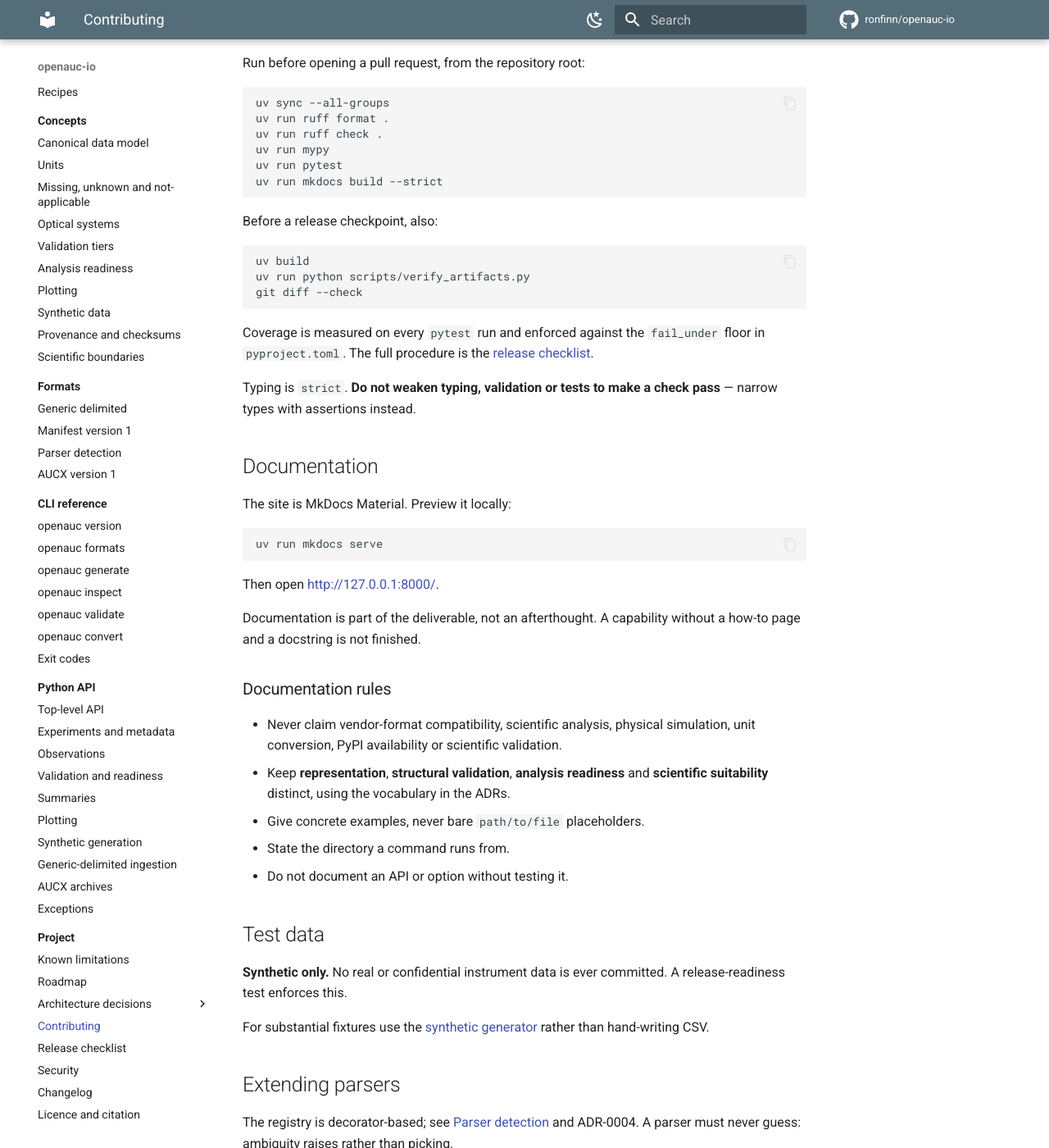
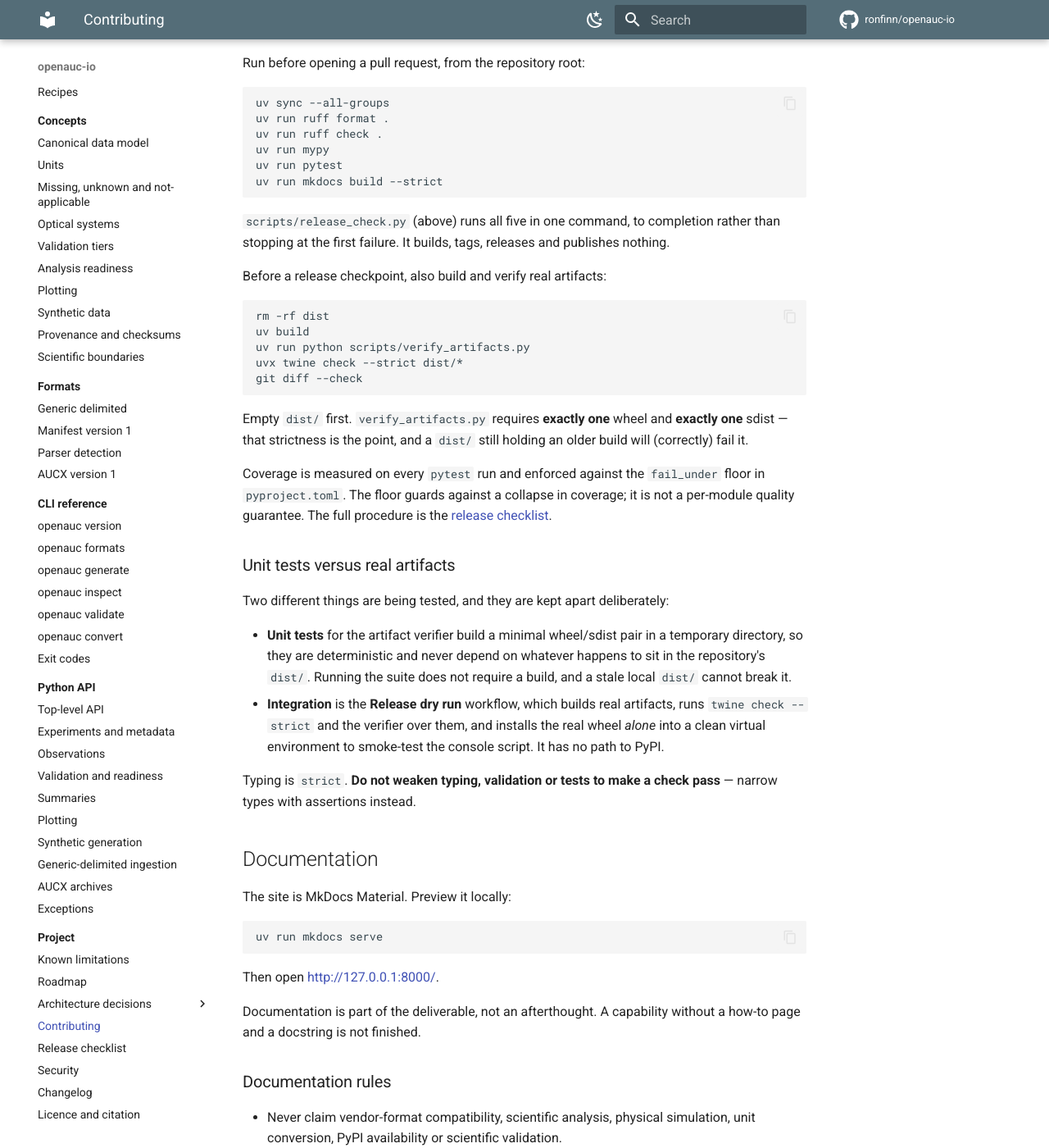
Before and after one commit to ronfinn/openauc-io, an MkDocs documentation site: the page built from docs/project/contributing.md, in a window 1280 px wide and 1400 px high, scrolled down 2156 px. Shown: the whole window at 82% size. Built offline with MkDocs 1.6.1 and Material for MkDocs 9.7.7, drawn with Linux system fonts in a browser that asks for light colours; comment, search, counter and statistics services are not loaded.

Commit message:
docs: post-Phase-9 audit — correct coverage claim, document release boundaries
Bring the documentation back into agreement with the repository after
Phase 9 and the artifact-test isolation fix.

- limitations.md: the "coverage is informational, no fail_under gate in
  CI" claim was stale — fail_under is enforced on every pytest run. State
  the floor accurately and what it does not mean (global, no per-file
  component, certifies nothing scientific). Add the verifier's
  exactly-one-wheel/sdist requirement, release_check.py's source-only
  boundary, and the dry run's single-platform scope.
- roadmap.md: "Six are resolved" while Q1-Q7 were all marked resolved ->
  "All seven". Add a next-milestone section (0.1.0a1, unpublished) and
  classify post-Phase-9 release hardening as follow-up, not a phase.
- contributing.md: rm -rf dist before uv build, twine check --strict, and
  why deterministic unit fixtures are kept apart from real-artifact
  integration testing.
- README.md: surface release_check.py, stating it publishes nothing.
- development-log/0011: record the audit and the rejected alternatives.

No package code changes. Nothing built, tagged, released or published;
0.1.0a1 remains prepared and unpublished.

Co-Authored-By: Claude Opus 5 (1M context) <noreply@anthropic.com>

````diff
--- a/docs/project/contributing.md
+++ b/docs/project/contributing.md
@@ -22,17 +22,41 @@ uv run pytest
 uv run mkdocs build --strict
 ```
 
-Before a release checkpoint, also:
+`scripts/release_check.py` (above) runs all five in one command, to completion
+rather than stopping at the first failure. It builds, tags, releases and
+publishes nothing.
+
+Before a release checkpoint, also build and verify real artifacts:
 
 ```bash
+rm -rf dist
 uv build
 uv run python scripts/verify_artifacts.py
+uvx twine check --strict dist/*
 git diff --check
 ```
 
+Empty `dist/` first. `verify_artifacts.py` requires **exactly one** wheel and
+**exactly one** sdist — that strictness is the point, and a `dist/` still
+holding an older build will (correctly) fail it.
+
 Coverage is measured on every `pytest` run and enforced against the
-`fail_under` floor in `pyproject.toml`. The full procedure is the
+`fail_under` floor in `pyproject.toml`. The floor guards against a collapse in
+coverage; it is not a per-module quality guarantee. The full procedure is the
 [release checklist](release-checklist.md).
+
+### Unit tests versus real artifacts
+
+Two different things are being tested, and they are kept apart deliberately:
+
+- **Unit tests** for the artifact verifier build a minimal wheel/sdist pair in a
+  temporary directory, so they are deterministic and never depend on whatever
+  happens to sit in the repository's `dist/`. Running the suite does not require
+  a build, and a stale local `dist/` cannot break it.
+- **Integration** is the **Release dry run** workflow, which builds real
+  artifacts, runs `twine check --strict` and the verifier over them, and installs
+  the real wheel *alone* into a clean virtual environment to smoke-test the
+  console script. It has no path to PyPI.
 
 Typing is `strict`. **Do not weaken typing, validation or tests to make a check
 pass** — narrow types with assertions instead.
````
Also changed, not shown: README.md (+12 -0 lines), development-log/0011-release-hardening-and-doc-audit.md (added, +131 -0 lines), docs/project/limitations.md (+15 -1 lines), docs/project/roadmap.md (+12 -1 lines).
